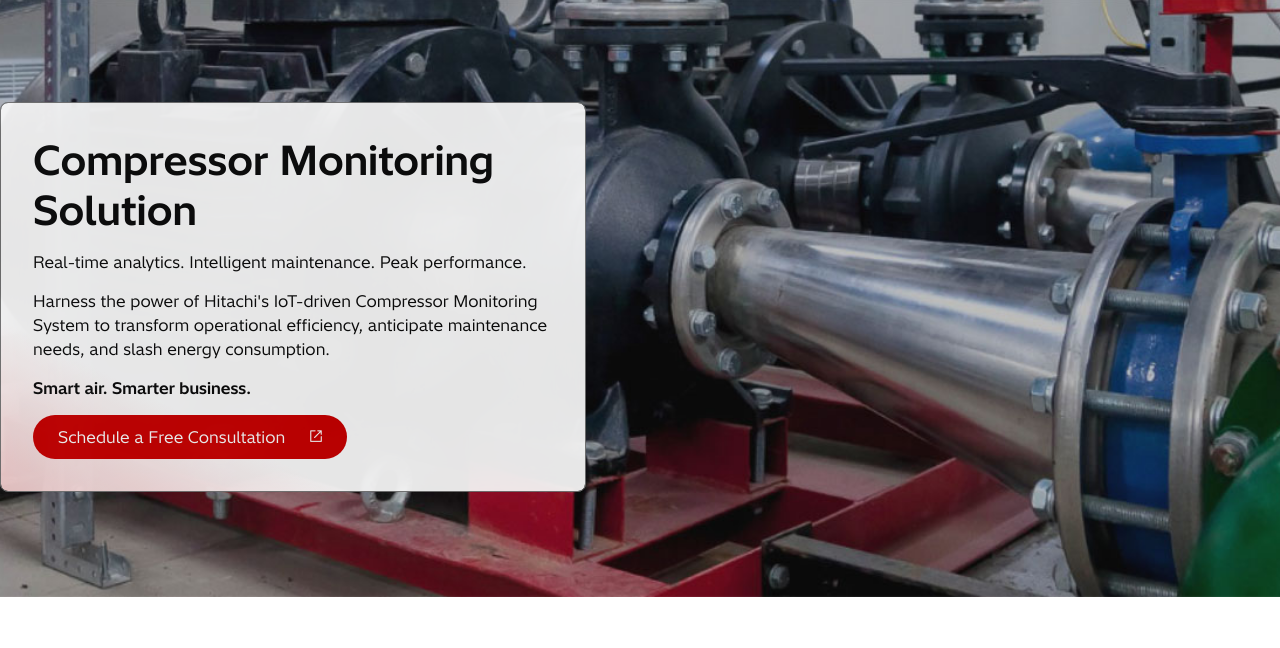
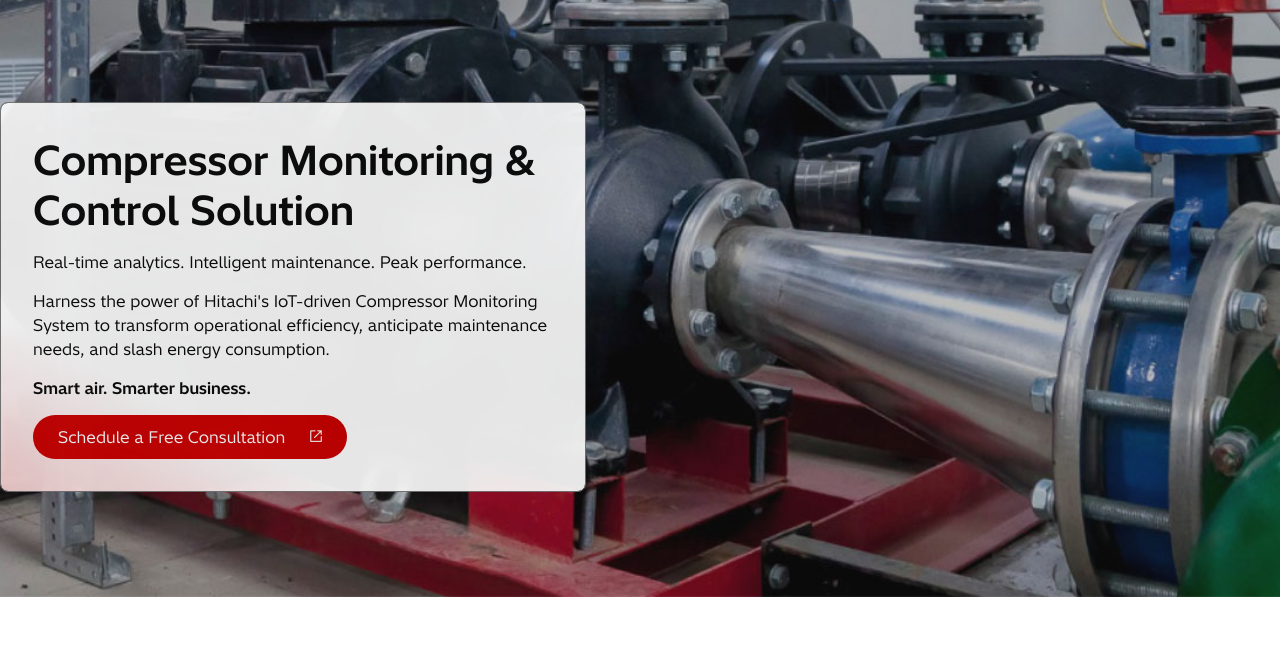
Before and after one commit to brigittexo/Hitachi-v2, a website: page compressor-monitoring-control-solution.html in a window 1280 px wide. Shown: the part 152-800 px from the top of the page. Drawn offline with Linux system fonts and the light colour scheme.

Commit message:
Fixed text

```diff
--- a/compressor-monitoring-control-solution.html
+++ b/compressor-monitoring-control-solution.html
@@ -354,7 +354,7 @@
             <!-- 1300px container -->
             <div class="hero-inner">
                 <div class="hero-content">
-        <h1>Compressor Monitoring Solution </h1>
+        <h1>Compressor Monitoring & Control Solution </h1>
         <p>Real-time analytics. Intelligent maintenance. Peak performance.</p>
         <p>Harness the power of Hitachi's IoT-driven Compressor Monitoring System to transform operational efficiency,
             anticipate maintenance needs, and slash energy consumption.</p>
```
